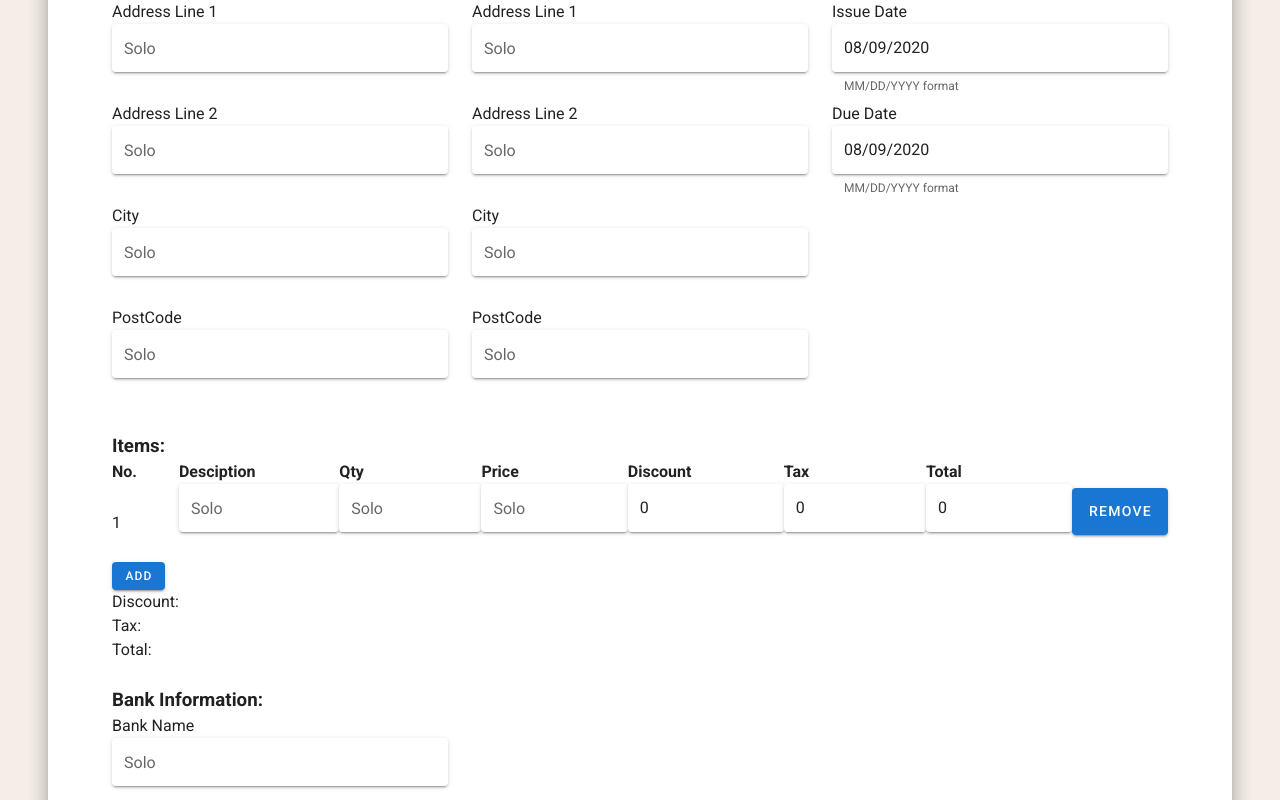
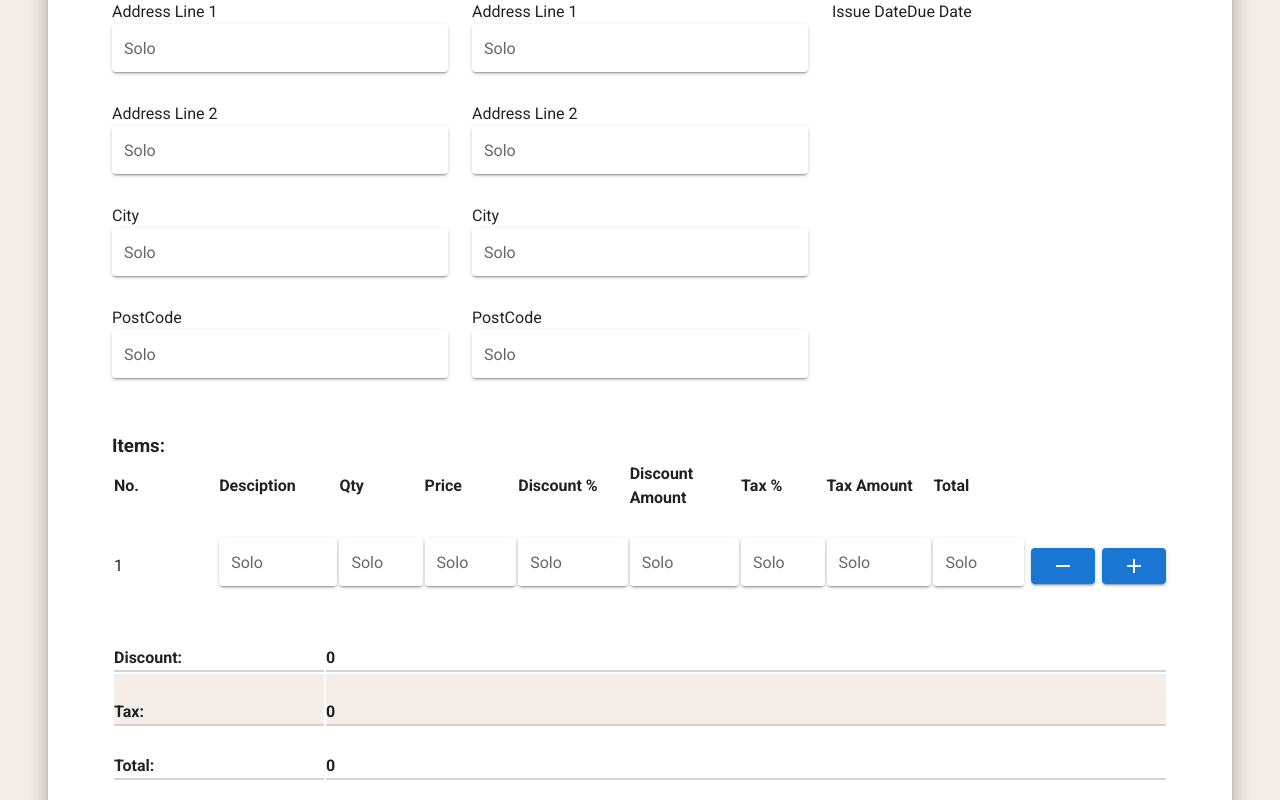
Before and after one commit to BridgetLandia/Invoice--app, a Vue app: page / in a window 1280 px wide. Shown: the part 620-1420 px from the top of the page. Built offline with nearby package versions, Linux system fonts and the light colour scheme.

Commit message:
Adding tax, discount logic, changing layout

```diff
--- a/src/components/Invoice.vue
+++ b/src/components/Invoice.vue
@@ -1,5 +1,4 @@
 <template>
-  <div>
   <v-card v-if="!showPreview" color="#f5eee8">
     <div id="title_container">
       <h1 id="main_title">Invoice App</h1>
@@ -14,7 +13,7 @@
         </v-row>
         <v-row justify="center">
           <v-col md="4">
-              <h3>FROM:</h3>
+            <h3>From</h3>
             <label for="Businesss Name">Business Name</label>
             <v-text-field
               label="Solo"
@@ -48,13 +47,7 @@
               solo
             ></v-text-field>
             <label for="City">City</label>
-              <v-text-field
-                type="text"
-                label="Solo"
-                v-model.trim="from_city"
-                placeholder="City"
-                solo
-              ></v-text-field>
+            <v-text-field type="text" label="Solo" v-model.trim="from_city" placeholder="City" solo></v-text-field>
             <label for="Postcode">PostCode</label>
             <v-text-field
               type="text"
@@ -65,7 +58,7 @@
             ></v-text-field>
           </v-col>
           <v-col md="4">
-              <h3>TO:</h3>
+            <h3>To</h3>
             <label for="Businesss Name">Business Name</label>
             <v-text-field
               type="text"
@@ -116,83 +109,36 @@
             ></v-text-field>
           </v-col>
           <v-col md="4">
-              <h3>Details:</h3>
+            <h3>Details</h3>
             <label for="Invoice Number">Invoice Number</label>
-              <v-text-field
-                label="Solo"
-                v-model.trim="invoice_id"
-                placeholder="Invoice Number"
-                solo
-              ></v-text-field>
+            <v-text-field label="Solo" v-model.trim="invoice_id" placeholder="Invoice Number" solo></v-text-field>
             <label for="Issue Date">Purchase Order Number</label>
             <v-text-field label="Solo" v-model.trim="purchase_order" placeholder="PO Number" solo></v-text-field>
             <label for="Issue Date">Issue Date</label>
-              <v-menu
-                ref="menu"
-                v-model="menu"
-                :close-on-content-click="false"
-                transition="scale-transition"
-                offset-y
-                max-width="290px"
-                min-width="290px"
-              >
-                <template v-slot:activator="{ on, attrs }">
-                  <v-text-field
-                    v-model="dateFormatted"
-                    solo
-                    label="Date"
-                    hint="MM/DD/YYYY format"
-                    persistent-hint
-                    v-bind="attrs"
-                    @blur="date = parseDate(dateFormatted)"
-                    v-on="on"
-                  ></v-text-field>
-                </template>
-                <v-date-picker v-model="date" no-title @input="menu = false"></v-date-picker>
-              </v-menu>
+
             <label for="Due Date">Due Date</label>
-              <v-menu
-                ref="menu2"
-                v-model="menu2"
-                :close-on-content-click="false"
-                transition="scale-transition"
-                offset-y
-                max-width="290px"
-                min-width="290px"
-              >
-                <template v-slot:activator="{ on, attrs }">
-                  <v-text-field
-                    v-model="dateFormatted"
-                    solo
-                    label="Date"
-                    hint="MM/DD/YYYY format"
-                    persistent-hint
-                    v-bind="attrs"
-                    @blur="date = parseDate(dateFormatted)"
-                    v-on="on"
-                  ></v-text-field>
-                </template>
-                <v-date-picker v-model="date" no-title @input="menu2 = false"></v-date-picker>
-              </v-menu>
           </v-col>
         </v-row>
         <v-row>
           <v-col md="12">
             <h3>Items:</h3>
+            <table>
               <thead>
                 <tr>
                   <th class="text-left">No.</th>
                   <th class="text-left">Desciption</th>
                   <th class="text-left">Qty</th>
                   <th class="text-left">Price</th>
-                  <th class="text-left">Discount</th>
-                  <th class="text-left">Tax</th>
+                  <th class="text-left">Discount %</th>
+                  <th class="text-left">Discount Amount</th>
+                  <th class="text-left">Tax %</th>
+                  <th class="text-left">Tax Amount</th>
                   <th class="text-left">Total</th>
                 </tr>
               </thead>
               <tbody>
                 <tr v-for="(item, index) in items" :key="index">
-                  <td>{{ index +1 }}</td>
+                  <td width="10%" class="item-index">{{ index +1 }}</td>
                   <td>
                     <v-text-field
                       label="Solo"
@@ -202,16 +148,47 @@
                     ></v-text-field>
                   </td>
                   <td>
-                    <v-text-field label="Solo" placeholder="Qty" v-model.number="item.qty" solo></v-text-field>
+                    <v-text-field
+                      label="Solo"
+                      placeholder="Qty"
+                      v-model.number="item.qty"
+                      @blur="itemTotal(index)"
+                      solo
+                    ></v-text-field>
                   </td>
                   <td>
-                    <v-text-field label="Solo" placeholder="Price" v-model.number="item.price" solo></v-text-field>
+                    <v-text-field
+                      label="Solo"
+                      placeholder="Price"
+                      v-model.number="item.price"
+                      @blur="itemTotal(index)"
+                      solo
+                    ></v-text-field>
+                  </td>
+                  <td>
+                    <v-text-field
+                      label="Solo"
+                      placeholder="Discount"
+                      v-model.number="item.discount"
+                      @blur="itemTotal(index)"
+                      solo
+                    ></v-text-field>
                   </td>
                   <td>
                     <v-text-field
                       label="Solo"
                       placeholder="Discount"
                       v-model.number="item.discount_amount"
+                      @blur="itemTotal(index)"
+                      solo
+                    ></v-text-field>
+                  </td>
+                  <td>
+                    <v-text-field
+                      label="Solo"
+                      placeholder="Tax"
+                      v-model.number="item.tax"
+                      @blur="itemTotal(index)"
                       solo
                     ></v-text-field>
                   </td>
@@ -220,11 +197,13 @@
                       label="Solo"
                       placeholder="Tax"
                       v-model.number="item.tax_amount"
+                      @blur="itemTotal(index)"
                       solo
                     ></v-text-field>
                   </td>
                   <td>
                     <v-text-field
+                      height="24px"
                       label="Solo"
                       placeholder="Total"
                       :value="item.total"
@@ -233,22 +212,34 @@
                     ></v-text-field>
                   </td>
                   <td>
-                    <v-btn color="primary" class="button-remove" @click="removeItem(index)">Remove</v-btn>
+                    <v-btn color="primary" class="item-button" @click="removeItem(index)">
+                      <v-icon>mdi-minus</v-icon>
+                    </v-btn>
+                  </td>
+                  <td>
+                    <v-btn color="primary" class="item-button" @click="addItem(index)">
+                      <v-icon>mdi-plus</v-icon>
+                    </v-btn>
                   </td>
                 </tr>
+              </tbody>
+            </table>
+            <table id="small-table">
+              <tbody>
                 <tr>
-                  <v-btn small color="primary" class="button-add" @click="addItem(index)">Add</v-btn>
+                  <td class="labels border_bottom">Discount:</td>
+                  <td class="labels border_bottom">{{itemsDiscountTotal}}</td>
                 </tr>
                 <tr>
-                  <td>Discount:</td>
+                  <td class="labels border_bottom">Tax:</td>
+                  <td class="labels border_bottom">{{itemsTaxTotal}}</td>
                 </tr>
                 <tr>
-                  <td>Tax:</td>
-                </tr>
-                <tr>
-                  <td>Total:</td>
+                  <td class="labels border_bottom">Total:</td>
+                  <td class="labels border_bottom">{{itemsTotal}}</td>
                 </tr>
               </tbody>
+            </table>
           </v-col>
         </v-row>
         <v-row>
@@ -265,7 +256,7 @@
         <v-row>
           <v-col>
             <label for="Invoice Notes">Invoice Notes</label>
-              <v-textarea solo name="input-7-4" v-model="invoice_notes" label="Solo textarea"></v-textarea>
+            <v-textarea solo name="input-7-4" v-model="invoice_notes" label="Something important"></v-textarea>
           </v-col>
         </v-row>
         <v-btn @click="preview" color="primary">Preview</v-btn>
@@ -293,13 +284,13 @@
         <v-divider></v-divider>
         <v-list-item-icon>
           <v-list-item @click="printWindow()" color="primary">
-              <v-icon>{{ 'mdi-cloud-print-outline' }}</v-icon>
+            <v-icon class="pdf-icon">{{ 'mdi-cloud-print-outline' }}</v-icon>
             <v-list-item-content>Print to PDF</v-list-item-content>
           </v-list-item>
         </v-list-item-icon>
         <v-list-item-icon>
           <v-list-item @click="printToPDF()" color="primary">
-              <v-icon>{{ 'mdi-content-save-all' }}</v-icon>
+            <v-icon class="pdf-icon">{{ 'mdi-content-save-all' }}</v-icon>
             <v-list-item-content>Save PDF</v-list-item-content>
           </v-list-item>
         </v-list-item-icon>
@@ -311,27 +302,27 @@
         </v-list-item-icon>
       </v-list>
     </v-navigation-drawer>
-
+    <v-btn color="primary" @click="editInvoice">Back</v-btn>
     <v-card class="ma-12 pa-16">
       <div id="invoice_template">
         <v-row justify="center">
           <v-col md="4">
-              <h3>FROM</h3>
-              <label class="labels" for="Businesss Name">Business Name:</label>
+            <h3>From</h3>
+            <label class="labels" for="Businesss Name">Business Name</label>
             <div>{{businessName}}</div>
-              <label class="labels" for="Tax Number">Tax Number:</label>
+            <label class="labels" for="Tax Number">Tax Number</label>
             <div>{{from_taxnumber}}</div>
-              <label class="labels" for="Address Line 1">Address Line 1:</label>
+            <label class="labels" for="Address Line 1">Address Line 1</label>
             <div>{{from_address1}}</div>
-              <label class="labels" for="Address Line 2">Address Line 2:</label>
+            <label class="labels" for="Address Line 2">Address Line 2</label>
             <div>{{from_address2}}</div>
-              <label class="labels" for="City">City:</label>
+            <label class="labels" for="City">City</label>
             <div>{{from_city}}</div>
-              <label class="labels" for="Postcode">PostCode:</label>
+            <label class="labels" for="Postcode">PostCode</label>
             <div>{{from_postcode}}</div>
           </v-col>
           <v-col md="4">
-              <h3>TO:</h3>
+            <h3>To</h3>
             <label class="labels" for="Businesss Name">Business Name</label>
             <div>{{clientName}}</div>
             <label class="labels" for="Tax Number">Tax Number</label>
@@ -346,7 +337,7 @@
             <div>{{client_postcode}}</div>
           </v-col>
           <v-col md="4">
-              <h3>Details:</h3>
+            <h3>Details</h3>
             <label class="labels" for="Invoice Number">Invoice Number</label>
             <div>{{invoice_id}}</div>
             <label class="labels" for="Issue Date">Purchase Order</label>
@@ -368,7 +359,9 @@
                   <th class="text-left">Qty</th>
                   <th class="text-left">Price</th>
                   <th class="text-left">Discount</th>
+                  <th class="text-left">Discount Amount</th>
                   <th class="text-left">Tax</th>
+                  <th class="text-left">Tax Amount</th>
                   <th class="text-left">Total</th>
                 </tr>
               </thead>
@@ -378,18 +371,21 @@
                   <td>{{item.description}}</td>
                   <td>{{item.qty}}</td>
                   <td>{{item.price}}</td>
-                    <td>{{item.discount_amount}}</td>
-                    <td>{{item.tax_amount}}</td>
+                  <td>{{item.discount}}</td>
+                  <td>{{item.tax}}</td>
                   <td>{{item.total}}</td>
                 </tr>
                 <tr>
                   <td>Discount:</td>
+                  <td>{{itemsDiscountTotal}}</td>
                 </tr>
                 <tr>
                   <td>Tax:</td>
+                  <td>{{itemsTaxTotal}}</td>
                 </tr>
                 <tr>
                   <td>Total:</td>
+                  <td>{{itemsTotal}}</td>
                 </tr>
               </tbody>
             </v-simple-table>
@@ -414,7 +410,6 @@
         </v-row>
       </div>
     </v-card>
-    </div>
   </div>
 </template>
 
@@ -445,19 +440,20 @@ export default {
           description: "",
           qty: "",
           price: "",
-          discount_amount: 0,
-          tax_amount: 0,
-          total: 0,
+          discount: "",
+          tax: "",
+          discount_amount: "",
+          tax_amount: "",
+          total: "",
         },
       ],
-      taxtotal: 0,
+      discount_total: 0,
+      tax_total: 0,
       total: 0,
       bank_name: "",
       bank_account: "",
       swift_code: "",
       invoice_notes: "",
-      date: new Date().toISOString().substr(0, 10),
-      dateFormatted: this.formatDate(new Date().toISOString().substr(0, 10)),
       menu: false,
       menu2: false,
       showPreview: false,
@@ -477,24 +473,52 @@ export default {
         description: "",
         qty: "",
         price: "",
-        discount_amount: 0,
-        tax_amount: 0,
-        total: 0,
+        discount: "",
+        tax: "",
+        discount_amount: "",
+        tax_amount: "",
+        total: "",
       });
     },
     removeItem(index) {
       this.items.splice(index, 1);
     },
-    formatDate(date) {
-      if (!date) return null;
+    itemTotal(index) {
+      let itemDiscounted;
+      let taxTotal;
+      let taxDiscountTotal;
+      //Item without tax and discount
+      const calculatedTotal = this.items[index].qty * this.items[index].price;
+      this.items[index].total = calculatedTotal;
 
-      const [year, month, day] = date.split("-");
-      return `${month}/${day}/${year}`;
-    },
-    parseDate(date) {
-      if (!date) return null;
-      const [month, day, year] = date.split("/");
-      return `${year}-${month.padStart(2, "0")}-${day.padStart(2, "0")}`;
+      //Discount applied
+      if (this.items[index].discount) {
+        itemDiscounted =
+          calculatedTotal * ((100 - this.items[index].discount) / 100);
+        this.items[index].discount_amount =
+          calculatedTotal * (this.items[index].discount / 100);
+        this.items[index].total = itemDiscounted;
+      } else if (
+        this.items[index].discount === 0 ||
+        this.items[index].discount === ""
+      ) {
+        this.items[index].discount_amount = 0;
+      }
+      // If tax applied.
+      if (this.items[index].tax) {
+        taxTotal = calculatedTotal * (this.items[index].tax / 100);
+        this.items[index].total = taxTotal + calculatedTotal;
+      } else if (this.items[index].tax === 0 || this.items[index].tax === "") {
+        this.items[index].tax_amount = 0;
+      }
+      // If tax & discount applied.
+      if (this.items[index].tax && this.items[index].discount) {
+        taxDiscountTotal = itemDiscounted * (this.items[index].tax / 100);
+        this.items[index].discount_amount =
+          calculatedTotal * (this.items[index].discount / 100);
+        this.items[index].tax_amount = taxDiscountTotal;
+        this.items[index].total = itemDiscounted + taxDiscountTotal;
+      }
     },
     printWindow: function () {
       const element = document.getElementById("invoice_template").innerHTML;
@@ -521,14 +545,14 @@ export default {
     },
   },
   computed: {
-    computedDateFormatted() {
-      return this.formatDate(this.date);
+    itemsTotal() {
+      return this.items.reduce((acc, item) => acc + item.total, 0);
     },
+    itemsDiscountTotal() {
+      return this.items.reduce((acc, item) => acc + item.discount_amount, 0);
     },
-  watch: {
-    date() {
-      this.dateFormatted = this.formatDate(this.date);
-      this.invoice_date = this.date;
+    itemsTaxTotal() {
+      return this.items.reduce((acc, item) => acc + item.tax_amount, 0);
     },
   },
 };
@@ -547,12 +571,8 @@ export default {
   margin-left: 2rem;
 }
 .button-remove {
-  margin-bottom: 1.5rem;
-}
-.v-btn:not(.v-btn--round).v-size--default {
-  height: 47px;
-  min-width: 64px;
-  padding: 0 16px;
+  font-weight: 900;
+  font-size: 2rem;
 }
 #invoice_notes {
   border: 1px solid grey;
@@ -570,4 +590,37 @@ export default {
 .labels {
   font-weight: 700;
 }
+.item-index {
+  padding-bottom: 22px;
+}
+.item-button {
+  margin-bottom: 22px;
+  margin-left: 5px;
+  padding: 6rem;
+}
+tr:nth-child(2) {
+  background: #f5eee8;
+}
+.border_bottom {
+  border-bottom: lightgrey solid 2px;
+}
+
+td {
+  padding-top: 26px;
+}
+#small-table {
+  width: 100%;
+}
+#small-table td:nth-child(2) {
+  width: 80%;
+}
+#small-table td {
+  width: 20%;
+}
+#small-table td:nth-child(2) {
+  width: 80%;
+}
+.pdf-icon {
+  margin-right: 1rem;
+}
 </style>
```
Also changed, not shown: src/App.vue (line endings or trailing spaces). Lines whose indentation alone changed are shown as unchanged.
